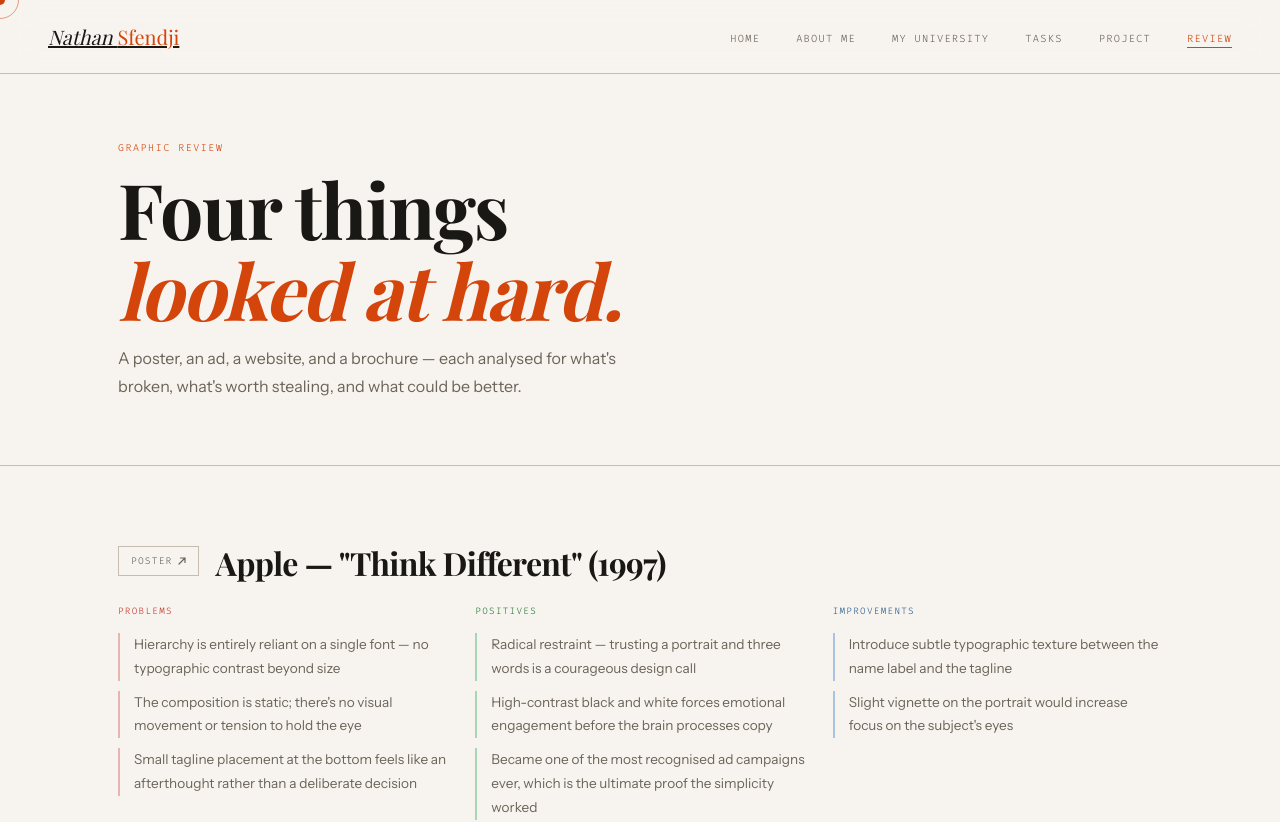
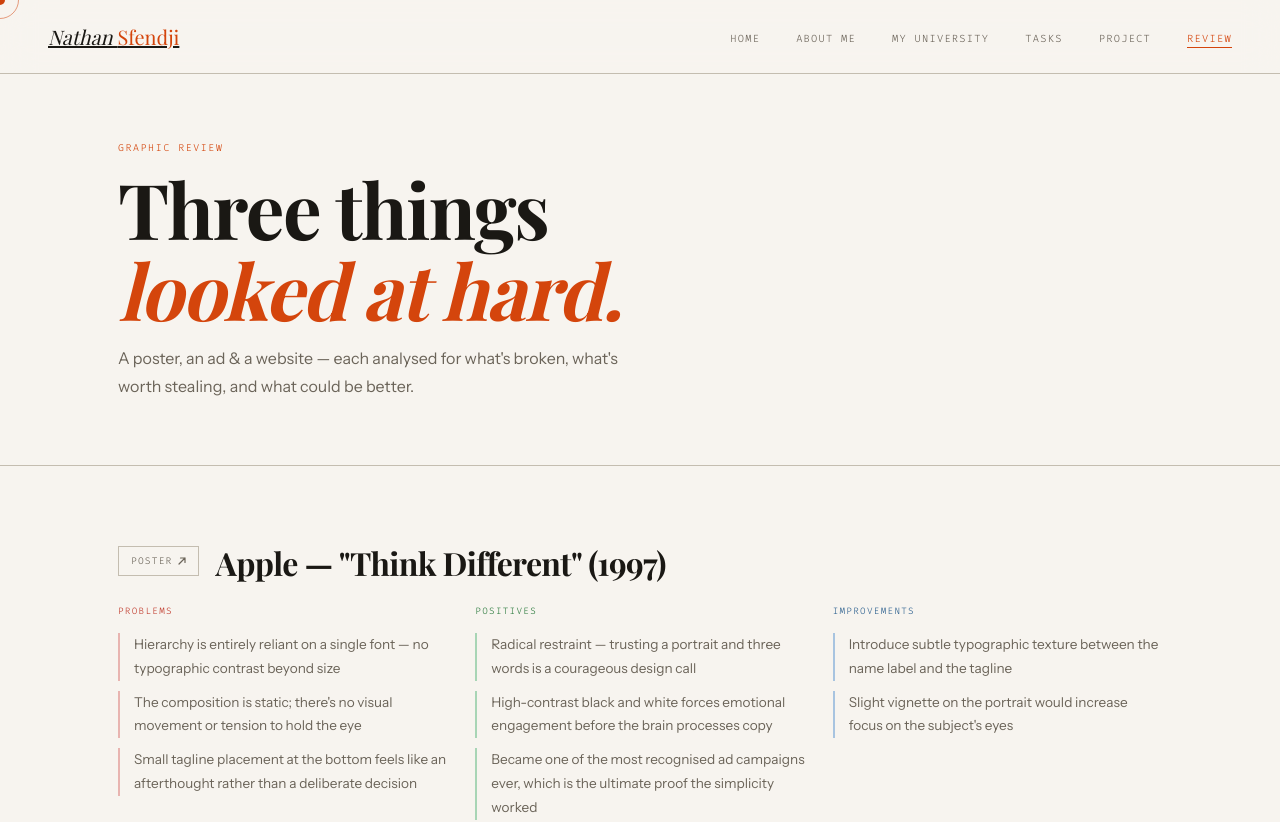
Before and after one commit to Aerethos/portfolio-site, a Next.js app: page /review in a window 1280 px wide. Shown: the top 822 px of the page. Built offline with nearby package versions, Linux system fonts and the light colour scheme; a web font is replaced by a local one.

Commit message:
Update page.tsx

```diff
--- a/app/review/page.tsx
+++ b/app/review/page.tsx
@@ -92,8 +92,8 @@
         <div className="wrap">
           <R>
             <p className="label" style={{ marginBottom: '12px' }}>Graphic Review</p>
-            <h1>Four things<br /><em style={{ fontStyle: 'italic', color: 'var(--accent)' }}>looked at hard.</em></h1>
-            <p className="sub">A poster, an ad, a website, and a brochure — each analysed for what&apos;s broken, what&apos;s worth stealing, and what could be better.</p>
+            <h1>Three things<br /><em style={{ fontStyle: 'italic', color: 'var(--accent)' }}>looked at hard.</em></h1>
+            <p className="sub">A poster, an ad & a website — each analysed for what&apos;s broken, what&apos;s worth stealing, and what could be better.</p>
           </R>
         </div>
       </div>
```
